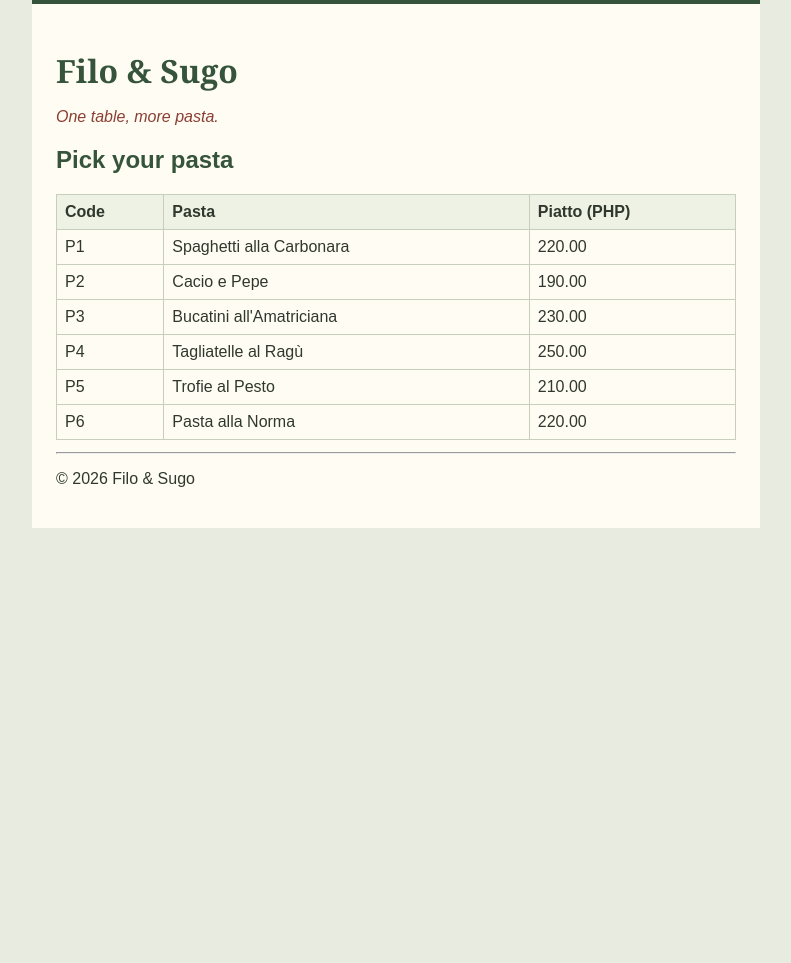
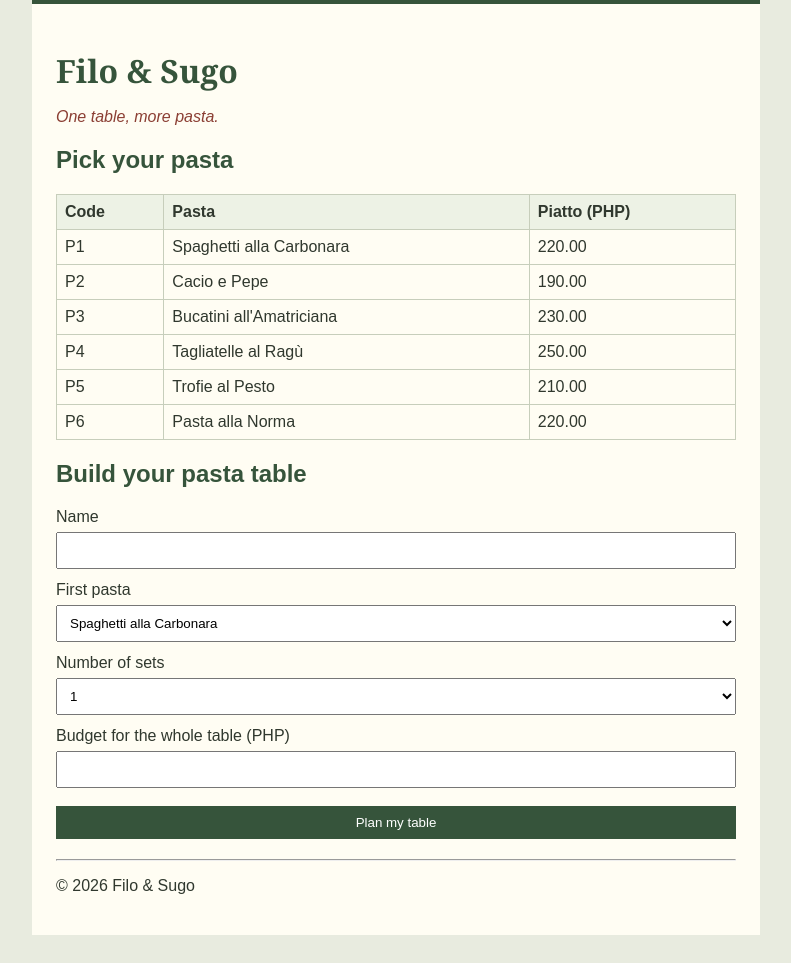
Before and after one commit to jervdev/PHP-Projects, a PHP site: page / in a window 1280 px wide. Shown: the part 29-992 px from the top of the page, without its empty margins (244-1035 px from the left). Before the commit the page ends 557 px from the top, so only its background shows below. Run offline with PHP 8.4, Linux system fonts and the light colour scheme.

Commit message:
Add order form

```diff
--- /dev/null
+++ b/Filo & Sugo/calculate.php
@@ -0,0 +1,3 @@
+<?php
+$total = round($price * $sets, 2);
+$calculation = ['Pasta' => $total, 'Total' => $total];
--- a/Filo & Sugo/index.php
+++ b/Filo & Sugo/index.php
@@ -1,4 +1,29 @@
-<?php
-require 'header.php';
-include 'menu.php';
-include 'footer.php';
+<?php require 'header.php'; ?>
+<?php include 'menu.php'; ?>
+
+<h2>Build your pasta table</h2>
+<form method="POST" action="process.php">
+    <label for="customer_name">Name</label>
+    <input id="customer_name" name="customer_name" type="text" required>
+    <label for="product">First pasta</label>
+    <select id="product" name="product">
+        <?php foreach ($pastas as $code => $pasta) { ?>
+            <option value="<?php echo $code; ?>"><?php echo htmlspecialchars($pasta[0]); ?></option>
+        <?php } ?>
+    </select>
+
+
+    <label for="quantity">Number of sets</label>
+    <select id="quantity" name="quantity">
+        <?php for ($i = 1; $i <= 5; $i++) { ?>
+            <option value="<?php echo $i; ?>"><?php echo $i; ?></option>
+        <?php } ?>
+    </select>
+
+
+    <label for="budget">Budget for the whole table (PHP)</label>
+    <input id="budget" name="budget" type="number" min="0" step="0.01" required>
+    <button type="submit">Plan my table</button>
+</form>
+
+<?php include 'footer.php'; ?>
```
Also changed, not shown: Filo & Sugo/bill.php (added, +18 -0 lines), Filo & Sugo/process.php (added, +27 -0 lines), Filo & Sugo/validate.php (added, +12 -0 lines).
